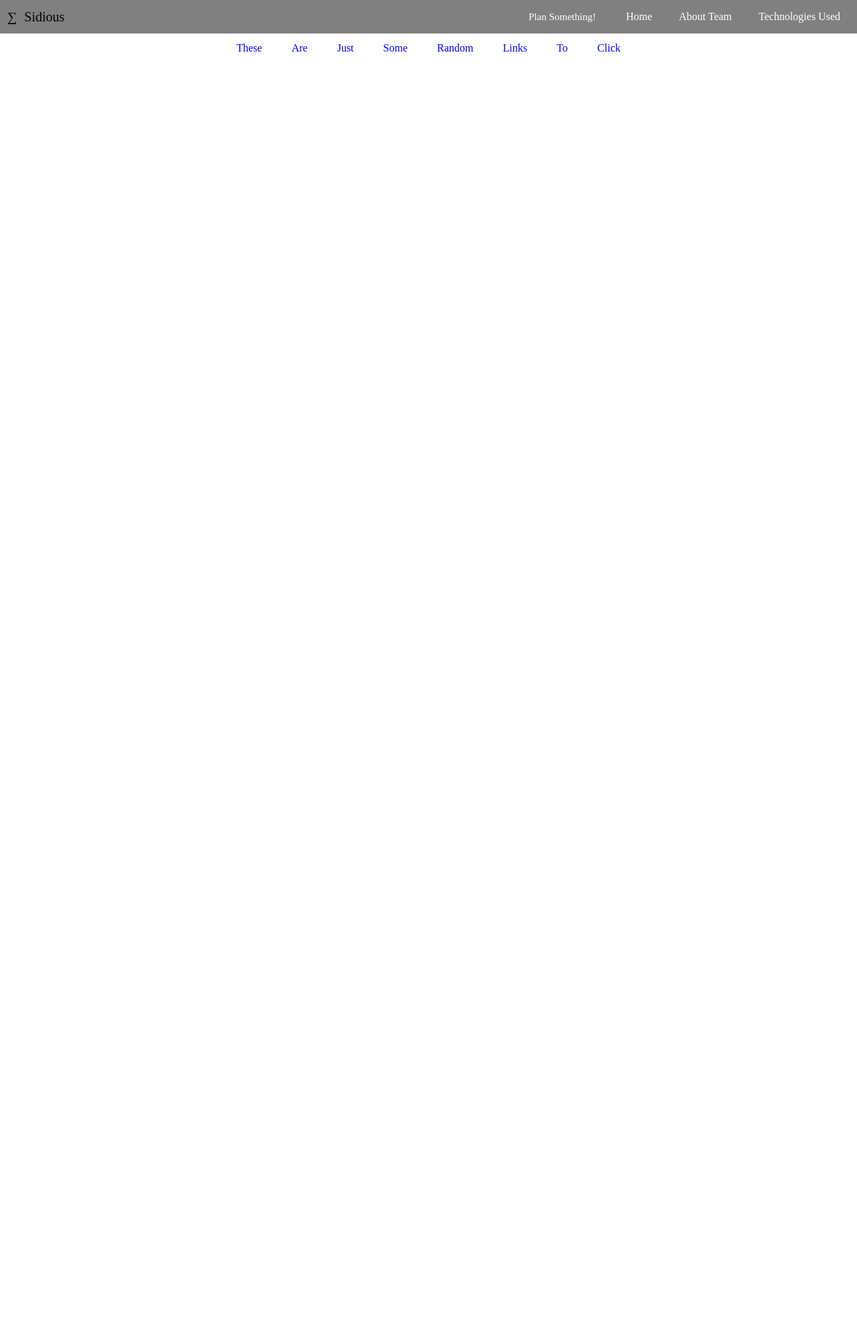
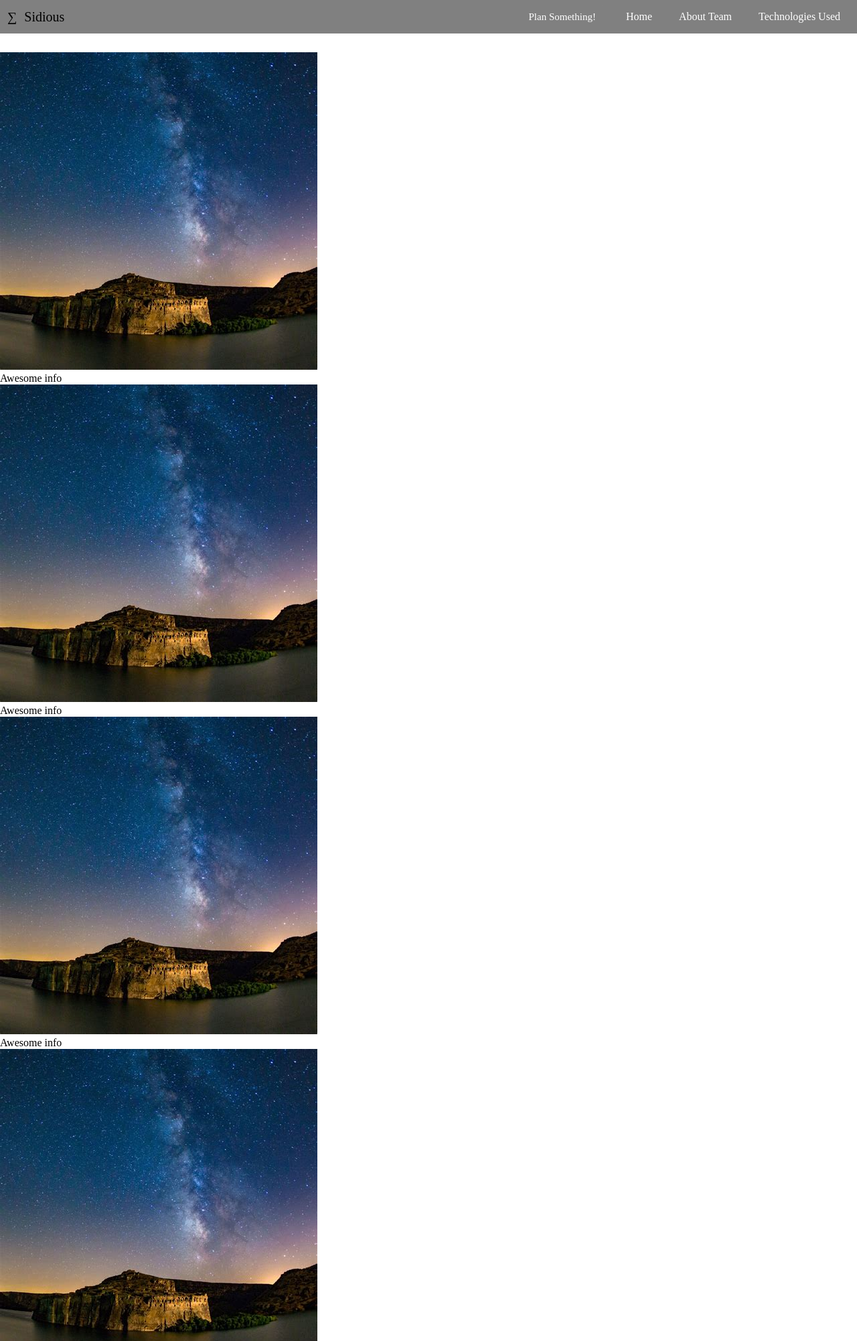
Before and after one commit to Arctican4Real/NASH-Weather, a Flask app: template market/templates/pages/tech-we-used.html in a window 1280 px wide. Shown: the top 2002 px of the page at 67% size. Before the commit the page ends 77 px from the top, so only its background shows below. Run offline with Flask 2, Linux system fonts and the light colour scheme; the template is opened without the code that fills it, so the values that code supplies are empty.

Commit message:
Added skeleton for Tech We Used section

```diff
--- a/market/templates/pages/tech-we-used.html
+++ b/market/templates/pages/tech-we-used.html
@@ -6,7 +6,7 @@
         <title>Sidious | Home</title>
         <meta name="description" content="PLACEHOLDER TEXT">
         <meta name="viewport" content="width=device-width, initial-scale=1">
-        <link rel="stylesheet" href="./../static/css/style.css">
+        <link rel="stylesheet" href="./../../static/css/style.css">
     </head>
     <body>
 
@@ -25,7 +25,31 @@
             </div>
         </div>
 
-
+        <div class="techMain">
+            <div class="techHead">Technologies We Used</div>
+            <div class="techCont underNav">
+                <techCard>
+                    <img src="./../../static/images/placeholder.jpeg" alt="" class="techImg">
+                    <div class="techText">Awesome info</div>
+                </techCard>
+                <techCard>
+                    <img src="./../../static/images/placeholder.jpeg" alt="" class="techImg">
+                    <div class="techText">Awesome info</div>
+                </techCard>
+                <techCard>
+                    <img src="./../../static/images/placeholder.jpeg" alt="" class="techImg">
+                    <div class="techText">Awesome info</div>
+                </techCard>
+                <techCard>
+                    <img src="./../../static/images/placeholder.jpeg" alt="" class="techImg">
+                    <div class="techText">Awesome info</div>
+                </techCard>
+                <techCard>
+                    <img src="./../../static/images/placeholder.jpeg" alt="" class="techImg">
+                    <div class="techText">Awesome info</div>
+                </techCard>
+            </div>
+        </div>
 
         <div class="footer">
             <div class="footerCopy">&copy; The Senate 2022</div>
```
